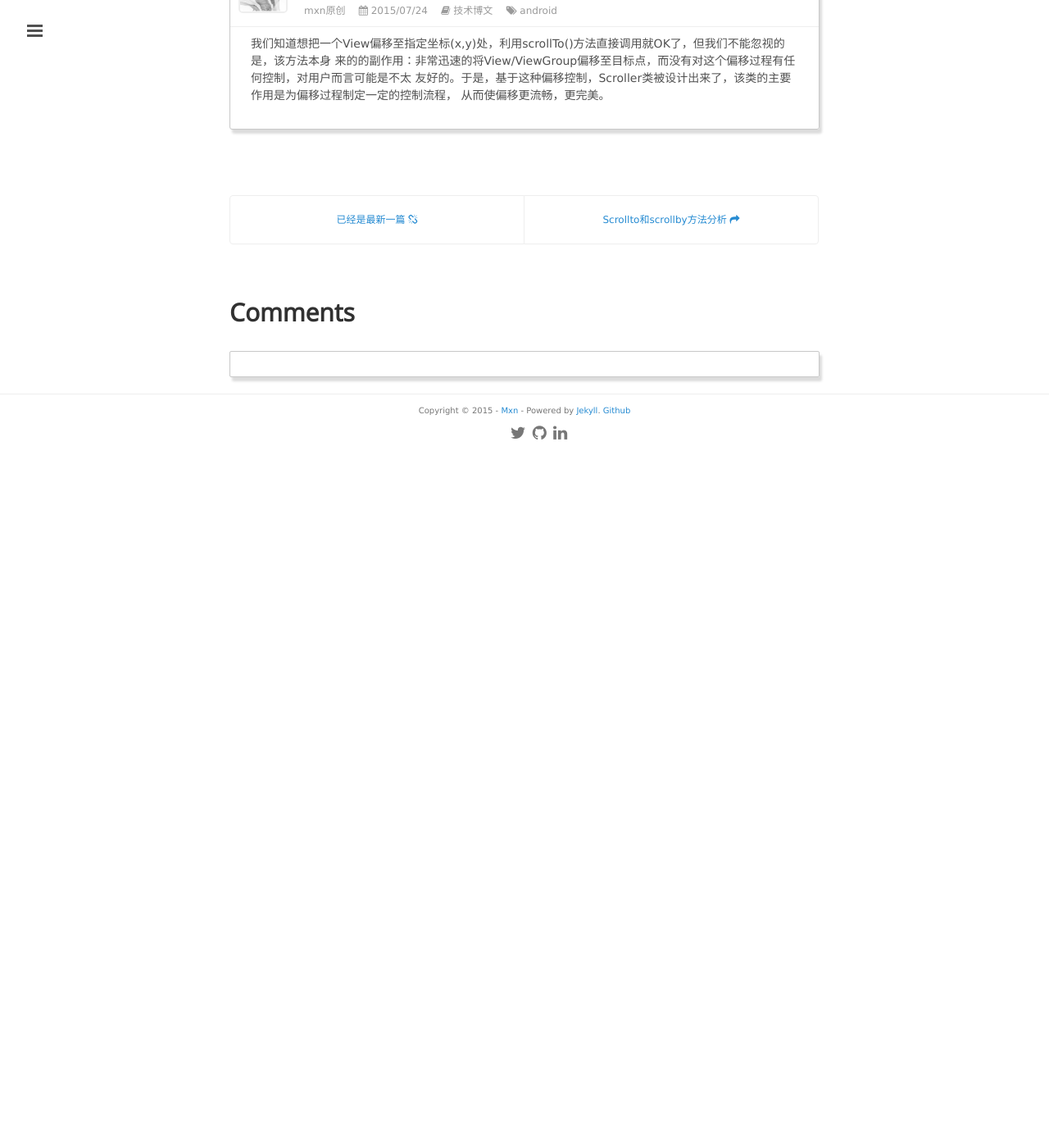
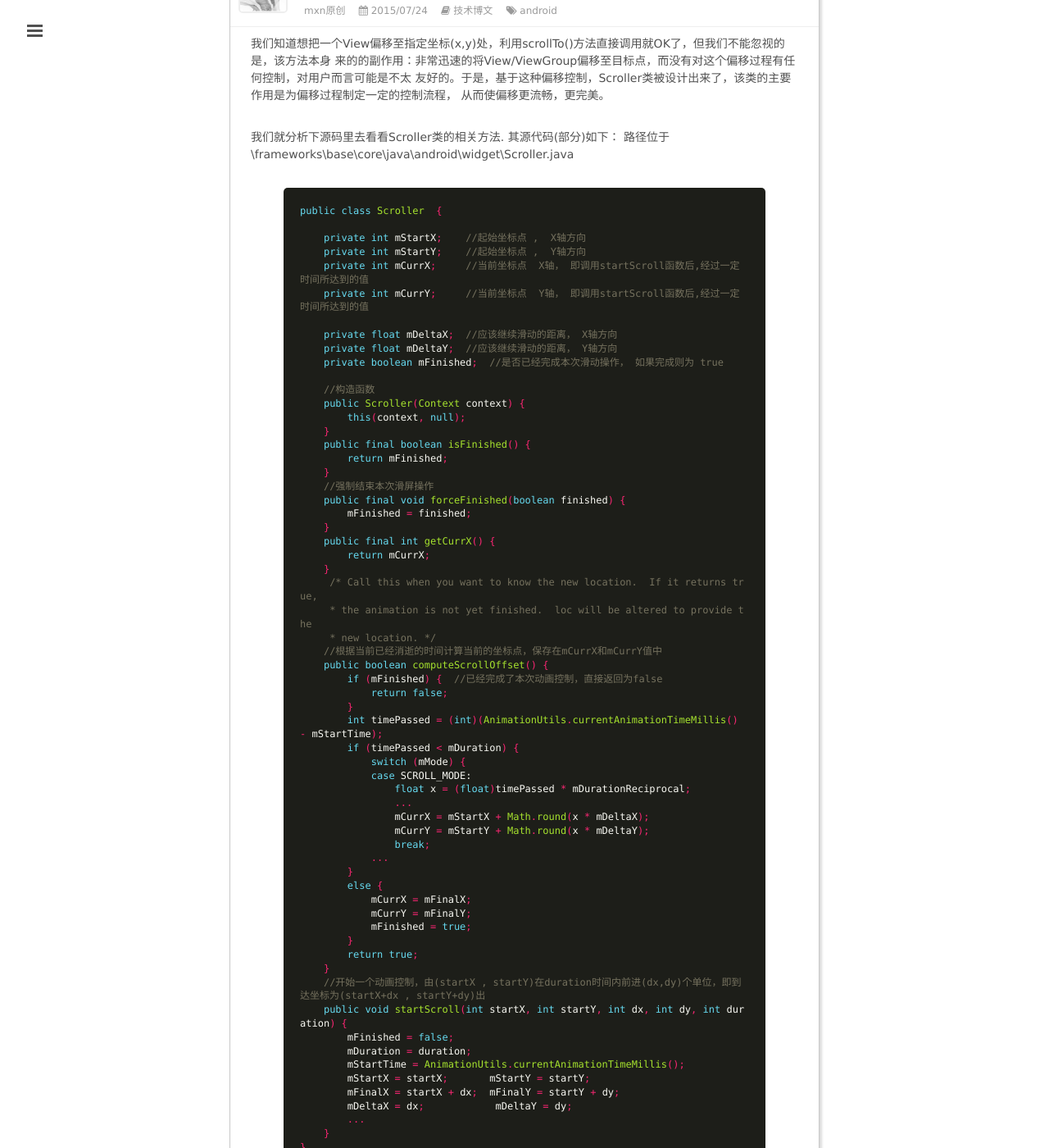
Before and after one commit to mxn21/mxn21.github.io, a Jekyll site: the page built from _posts/2015-7-24-scroller类详解.md, in a window 1280 px wide and 1400 px high, scrolled down 270 px. Shown: the whole window at 82% size. Built offline with Jekyll 4.4.1, drawn with Linux system fonts in a browser that asks for light colours; Markdown is read by kramdown in place of the engine named in the settings; comment, search, counter and statistics services are not loaded; before the commit the page ends 900 px from its top, so only the background shows below that.

Commit message:
1312312
21312321

```diff
--- a/_posts/2015-7-24-scroller类详解.md
+++ b/_posts/2015-7-24-scroller类详解.md
@@ -11,4 +11,76 @@
 友好的。于是，基于这种偏移控制，Scroller类被设计出来了，该类的主要作用是为偏移过程制定一定的控制流程，
 从而使偏移更流畅，更完美。
 
+
+我们就分析下源码里去看看Scroller类的相关方法.
+其源代码(部分)如下： 路径位于 \frameworks\base\core\java\android\widget\Scroller.java
+
+    {% highlight java  %}
+
+public class Scroller  {
+
+    private int mStartX;    //起始坐标点 ,  X轴方向
+    private int mStartY;    //起始坐标点 ,  Y轴方向
+    private int mCurrX;     //当前坐标点  X轴， 即调用startScroll函数后,经过一定时间所达到的值
+    private int mCurrY;     //当前坐标点  Y轴， 即调用startScroll函数后,经过一定时间所达到的值
+
+    private float mDeltaX;  //应该继续滑动的距离， X轴方向
+    private float mDeltaY;  //应该继续滑动的距离， Y轴方向
+    private boolean mFinished;  //是否已经完成本次滑动操作， 如果完成则为 true
+
+    //构造函数
+    public Scroller(Context context) {
+        this(context, null);
+    }
+    public final boolean isFinished() {
+        return mFinished;
+    }
+    //强制结束本次滑屏操作
+    public final void forceFinished(boolean finished) {
+        mFinished = finished;
+    }
+    public final int getCurrX() {
+        return mCurrX;
+    }
+     /* Call this when you want to know the new location.  If it returns true,
+     * the animation is not yet finished.  loc will be altered to provide the
+     * new location. */
+    //根据当前已经消逝的时间计算当前的坐标点，保存在mCurrX和mCurrY值中
+    public boolean computeScrollOffset() {
+        if (mFinished) {  //已经完成了本次动画控制，直接返回为false
+            return false;
+        }
+        int timePassed = (int)(AnimationUtils.currentAnimationTimeMillis() - mStartTime);
+        if (timePassed < mDuration) {
+            switch (mMode) {
+            case SCROLL_MODE:
+                float x = (float)timePassed * mDurationReciprocal;
+                ...
+                mCurrX = mStartX + Math.round(x * mDeltaX);
+                mCurrY = mStartY + Math.round(x * mDeltaY);
+                break;
+            ...
+        }
+        else {
+            mCurrX = mFinalX;
+            mCurrY = mFinalY;
+            mFinished = true;
+        }
+        return true;
+    }
+    //开始一个动画控制，由(startX , startY)在duration时间内前进(dx,dy)个单位，即到达坐标为(startX+dx , startY+dy)出
+    public void startScroll(int startX, int startY, int dx, int dy, int duration) {
+        mFinished = false;
+        mDuration = duration;
+        mStartTime = AnimationUtils.currentAnimationTimeMillis();
+        mStartX = startX;       mStartY = startY;
+        mFinalX = startX + dx;  mFinalY = startY + dy;
+        mDeltaX = dx;            mDeltaY = dy;
+        ...
+    }
+}
+    {% endhighlight %}
+
+
+
 <!-- more -->
```
